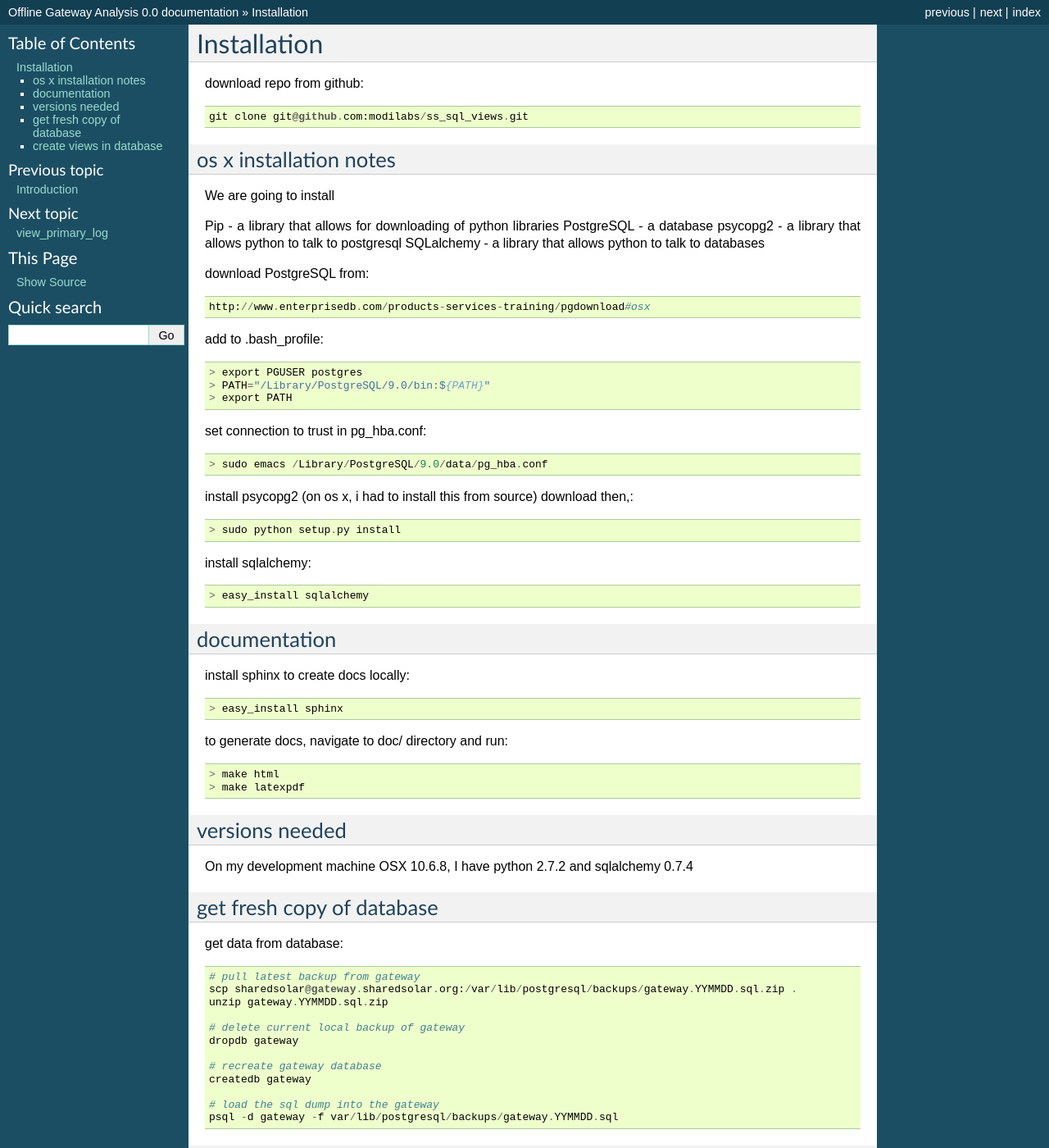
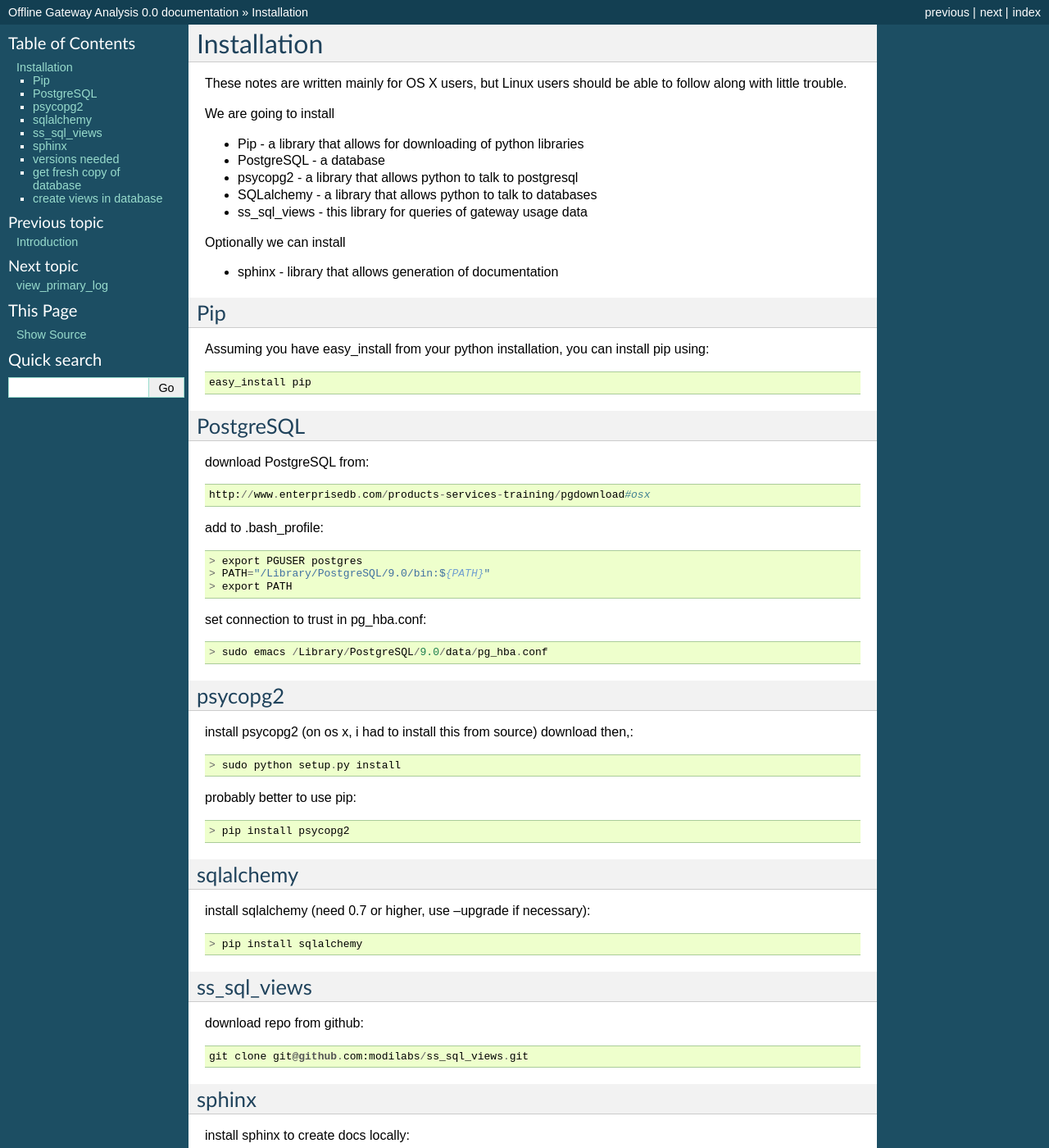
Before and after one commit to SEL-Columbia/ss_sql_views, a Sphinx documentation site: the page built from doc/installation.rst, in a window 1280 px wide and 1400 px high. Shown: the whole window at 82% size. Built offline with Sphinx 7.4.7, drawn with Linux system fonts in a browser that asks for light colours; some of the changed text lies outside the part shown.

Commit message:
updates documentation with installation instructions

```diff
--- a/doc/index.rst
+++ b/doc/index.rst
@@ -15,17 +15,21 @@ Contents:
     installation.rst
     views.rst
 
+
 Scripts
 =======
+
+
 .. automodule:: aggregated_customer_energy
 .. automodule:: customer_energy_histogram
 .. automodule:: customer_power_histogram
 .. automodule:: mains_energy
 .. automodule:: num_meters_reporting
 .. automodule:: percentage_with_credit
+.. automodule:: plot_daily_solar_energy
 .. automodule:: solar_generation
+.. automodule:: which_meters_reporting_CSV
 .. automodule:: which_meters_reporting_text
-.. automodule:: which_meters_reporting_CSV
 
 Indices and tables
 ==================
--- a/doc/installation.rst
+++ b/doc/installation.rst
@@ -1,21 +1,30 @@
 Installation
 ============
 
-download repo from github::
-
-    git clone git@github.com:modilabs/ss_sql_views.git
-
-os x installation notes
------------------------
+These notes are written mainly for OS X users, but Linux users should be
+able to follow along with little trouble.
 
 We are going to install
 
-Pip        - a library that allows for downloading of python libraries
-PostgreSQL - a database
-psycopg2   - a library that allows python to talk to postgresql
-SQLalchemy - a library that allows python to talk to databases
+- Pip - a library that allows for downloading of python libraries
+- PostgreSQL - a database
+- psycopg2 - a library that allows python to talk to postgresql
+- SQLalchemy - a library that allows python to talk to databases
+- ss_sql_views - this library for queries of gateway usage data
 
+Optionally we can install
 
+- sphinx - library that allows generation of documentation
+
+Pip
+---
+
+Assuming you have easy_install from your python installation, you can install pip using::
+
+    easy_install pip
+
+PostgreSQL
+----------
 
 download PostgreSQL from::
 
@@ -31,16 +40,33 @@ set connection to trust in pg_hba.conf::
 
     > sudo emacs /Library/PostgreSQL/9.0/data/pg_hba.conf
 
+psycopg2
+--------
+
 install psycopg2 (on os x, i had to install this from source) download then,::
 
     > sudo python setup.py install
 
-install sqlalchemy::
+probably better to use pip::
 
-    > easy_install sqlalchemy
+    > pip install psycopg2
+
+sqlalchemy
+----------
+
+install sqlalchemy (need 0.7 or higher, use --upgrade if necessary)::
+
+    > pip install sqlalchemy
+
+ss_sql_views
+------------
+
+download repo from github::
+
+    git clone git@github.com:modilabs/ss_sql_views.git
 
 
-documentation
+sphinx
 -------------
 
 install sphinx to create docs locally::
@@ -56,8 +82,9 @@ to generate docs, navigate to doc/ directory and run::
 versions needed
 ---------------
 On my development machine OSX 10.6.8, I have
-python 2.7.2 and
-sqlalchemy 0.7.4
+
+- python 2.7.2
+- sqlalchemy 0.7.4
 
 get fresh copy of database
 --------------------------
```
